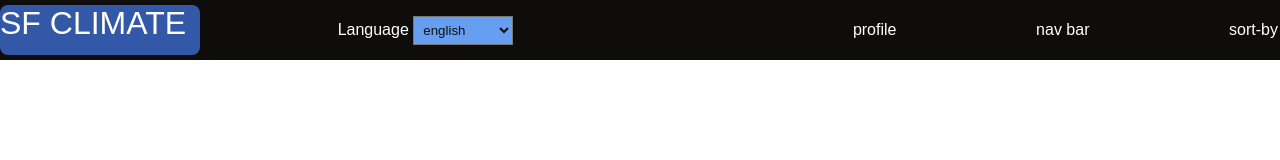
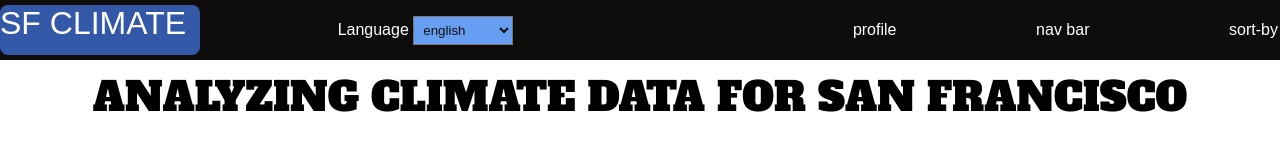
Before and after one commit to Akashgoyal55/Group_Project_2, a plain HTML site: page Group_Project_2/index.html in a window 1280 px wide. Drawn offline with Linux system fonts and the light colour scheme.

Commit message:
adding changes

```diff
--- a/Group_Project_2/index.html
+++ b/Group_Project_2/index.html
@@ -5,6 +5,12 @@
     <meta name="viewport" content="width=device-width, initial-scale=1.0">
     <title>Climate in SF</title>
     <link rel="stylesheet" href="style.css">
+
+    <!-- Google font link for h2 -->
+    <link rel="preconnect" href="https://fonts.googleapis.com">
+<link rel="preconnect" href="https://fonts.gstatic.com" crossorigin>
+<link href="https://fonts.googleapis.com/css2?family=Alfa+Slab+One&display=swap" rel="stylesheet">
+
 </head>
 <body>
     <header>
@@ -45,6 +51,9 @@
 
     </div>
     </header>
+    <h2>
+        ANALYZING CLIMATE DATA FOR SAN FRANCISCO
+    </h2>
     <script src="script.js"></script>
 </body>
 </html>
--- a/Group_Project_2/style.css
+++ b/Group_Project_2/style.css
@@ -52,3 +52,12 @@
     background-color: rgb(102, 158, 241);
 
 }
+ h2{
+    color: black;
+    font-size: 2.5rem;
+    text-align: center;
+    margin-top: 10px;
+    font-family: "Alfa Slab One", serif;
+    font-weight: 400;
+    font-style: normal;
+ }
```
